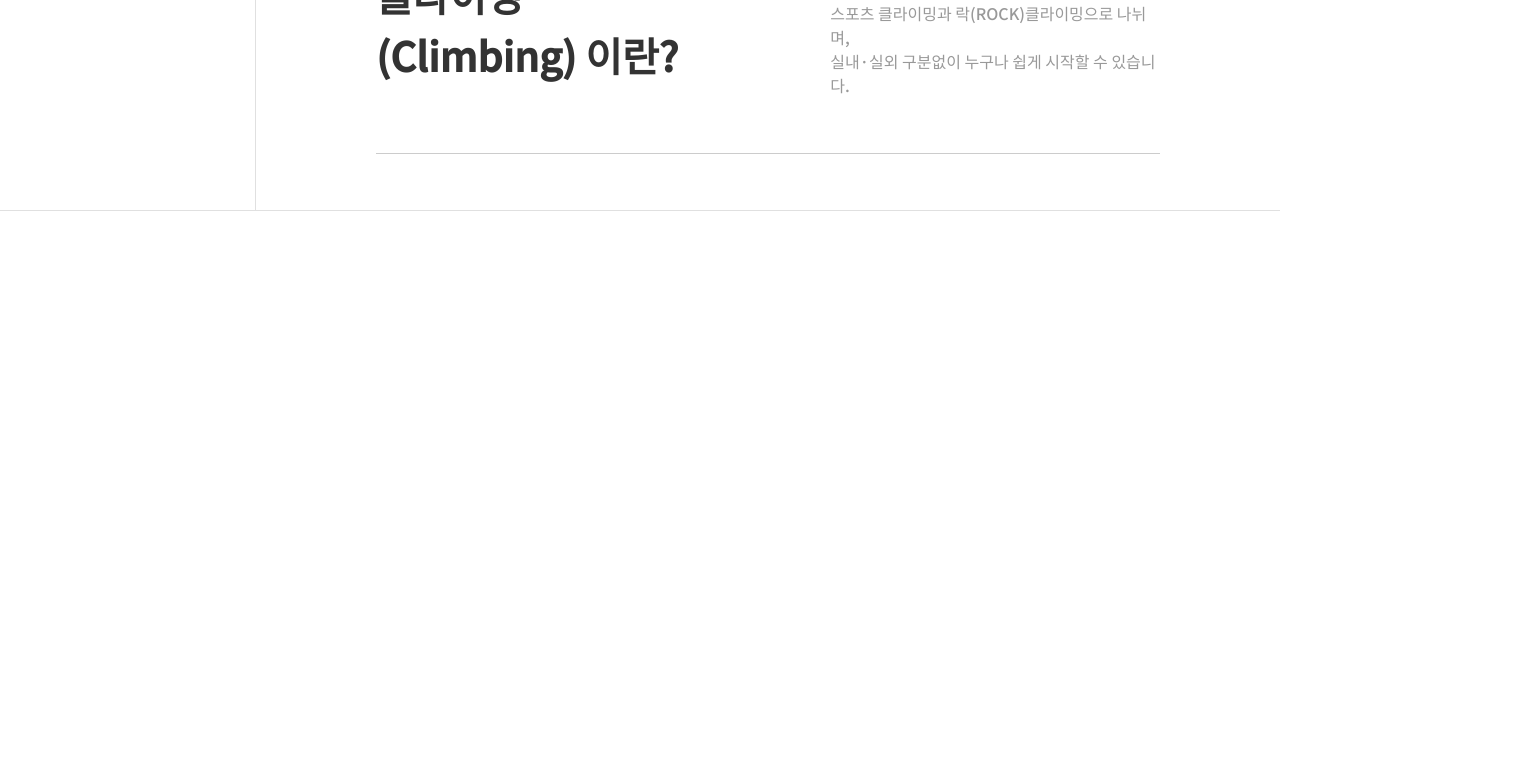
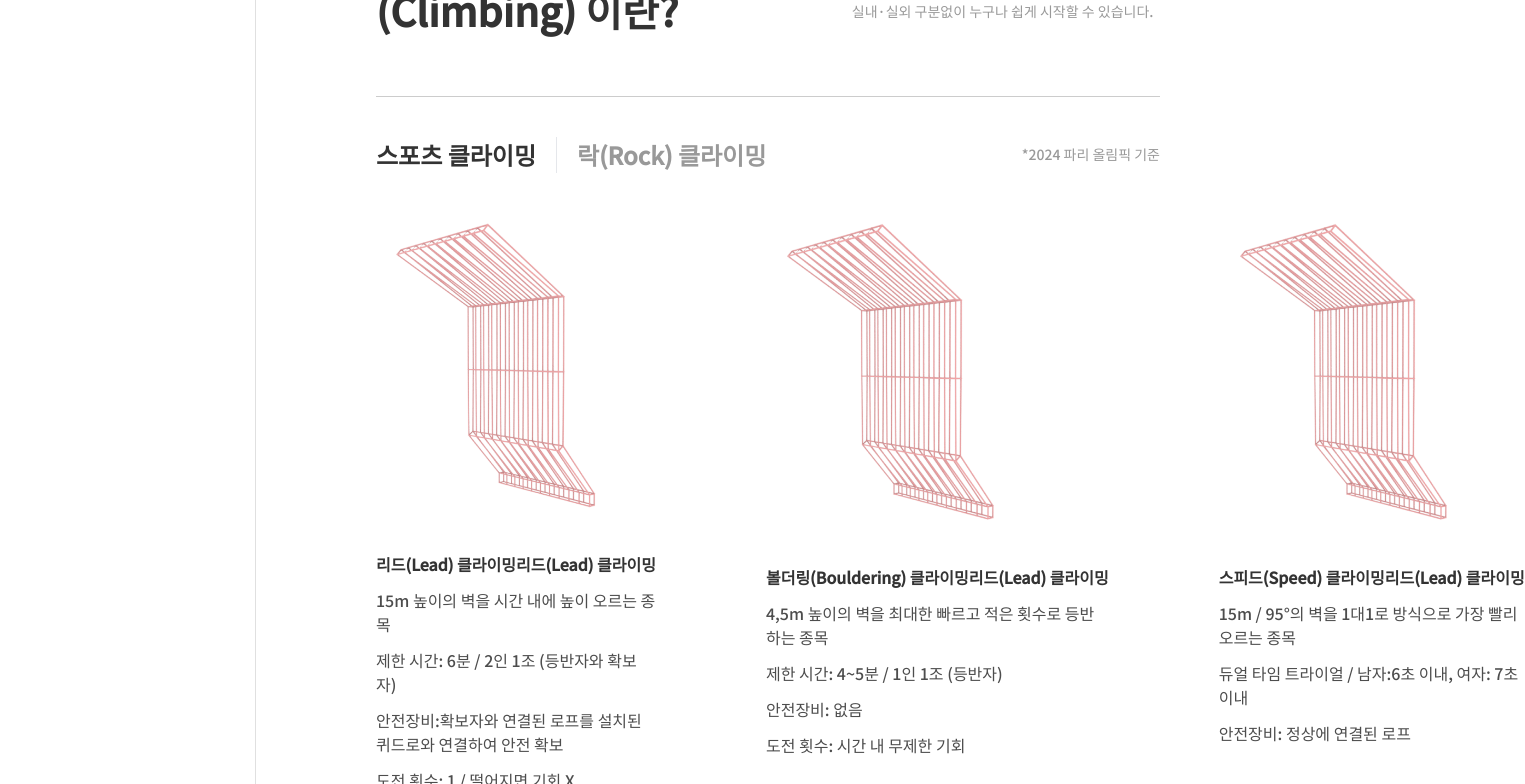
Before and after one commit to Choi-jae-min/Crux_, a Next.js app: page / in a window 1280 px wide. Shown: the part 1420-2204 px from the top of the page, 1525 px wide, since content can reach past the window. Before the commit the page ends 1671 px from the top, so only its background shows below. Built offline with nearby package versions, Linux system fonts and the light colour scheme.

Commit message:
feat : main Carousel

```diff
--- /dev/null
+++ b/src/app/component/ui/ClimbingCard.tsx
@@ -0,0 +1,24 @@
+import React, {FC} from 'react';
+import Image from "next/image";
+interface Props {
+    title : string
+    description : string[]
+}
+const ClimbingCard:FC<Props> = ({title, description}) => {
+    return (
+        <div className={'text-txt-02'}>
+            <Image
+                src="/articles/lead_grid.png"
+                width={291}
+                height={292}
+                alt={''}
+            />
+            <h2 className={'text-12 xl:text-16 text-nowrap font-bold text-txt-01 pb-1.5 pt-8'}>{title}리드(Lead) 클라이밍</h2>
+            {description.map((desc, index) => {
+                return <p className={'text-12 md:text-14 xl:text-16 py-1.5'} key={index}>{desc}</p>
+            })}
+        </div>
+    );
+};
+
+export default ClimbingCard;
--- a/src/app/component/ui/mainCarousel.tsx
+++ b/src/app/component/ui/mainCarousel.tsx
@@ -1,10 +1,26 @@
 'use client'
 import React from 'react';
+import ClimbingCard from "@/app/component/ui/ClimbingCard";
+import {climbingDescription} from "@/assets/climbingInfo";
 
 const MainCarousel = () => {
+    const [current, setCurrent] = React.useState(0);
+
     return (
         <div>
+            <div className={'flex justify-between items-center pt-10'}>
+                <span className={'flex font-bold text-24'}>
+                    <p onClick={() => {setCurrent(0)}} className={`cursor-pointer select-none border-r pr-5 ${current !== 0 ? 'text-txt-03' :''} transition-colors`}>스포츠 클라이밍</p>
+                    <p onClick={() => {setCurrent(1)}} className={`cursor-pointer select-none pl-5 ${current !== 1 ? 'text-txt-03' :''} transition-colors`}>락(Rock) 클라이밍</p>
+                </span>
+                <p className={'text-txt-03 text-14'}>*2024 파리 올림픽 기준</p>
+            </div>
+            <article className={'flex justify-between space-x-[110px] pt-10 text-txt-02'}>
+                {climbingDescription.map((value, index, array) => {
+                    return <ClimbingCard key={index} title={value.title} description={value.description}/>
 
+                })}
+            </article>
         </div>
     );
 };
--- a/src/app/page.tsx
+++ b/src/app/page.tsx
@@ -1,8 +1,8 @@
+import Image from "next/image";
+import React from "react";
 import Header from "@/app/component/ui/Header";
-import MainForm from "@/app/mainForm";
-import Image from "next/image";
 import SolutionButton from "@/app/component/buttons/solutionButton";
-import React from "react";
+import MainCarousel from "@/app/component/ui/mainCarousel";
 
 export default function Home() {
   return (
@@ -23,13 +23,13 @@ export default function Home() {
             </div>
         </div>
 
-        <div className="grid grid-cols-[2fr_4fr_4fr] mb-10 grid-rows-3 text-txt-01 border-b border-opacity-30 border-txt-03 mt-[100px]">
+        <div className="grid grid-cols-[2fr_4fr_4fr] mb-10 grid-rows-[1fr_4fr_4fr] text-txt-01 border-b border-opacity-30 border-txt-03 mt-[100px]">
             <div className="row-span-3 border-r border-opacity-30 border-txt-03 flex justify-center">
-                <span className={'flex flex-col text-nowrap text-txt-point font-bold'}>
+                <span className={'flex flex-col text-nowrap text-txt-point font-bold py-10'}>
                     <h2>Climbing Guide</h2>
                 </span>
             </div>
-            <div className="col-span-2 border-b border-opacity-30 border-txt-03 w-full py-10 px-[120px] font-extrabold text-18">
+            <div className="col-span-2 border-b border-opacity-30 border-txt-03 py-10 px-[120px] font-extrabold text-18">
                 <h3>클라이밍이란? / 소개, 종류</h3>
             </div>
             <div className="col-span-2 row-span-2 w-full py-14 px-[120px]">
@@ -39,7 +39,8 @@ export default function Home() {
                         스포츠 클라이밍과 락(ROCK)클라이밍으로 나뉘며, <br/>
                         실내·실외 구분없이 누구나 쉽게 시작할 수 있습니다.</p>
                 </span>
-            </div>
+                <MainCarousel/>
+             </div>
         </div>
     </main>
   );
--- /dev/null
+++ b/src/assets/climbingInfo.ts
@@ -0,0 +1,30 @@
+export const climbingDescription = [
+    {
+        title: '리드(Lead) 클라이밍',
+        description: [
+            '15m 높이의 벽을 시간 내에 높이 오르는 종목',
+            '제한 시간: 6분 / 2인 1조 (등반자와 확보자)',
+            '안전장비:확보자와 연결된 로프를 설치된 퀴드로와 \n' +
+            '연결하여 안전 확보',
+            '도전 횟수: 1 / 떨어지면 기회 X',
+        ]
+    },
+    {
+        title: '볼더링(Bouldering) 클라이밍',
+        description: [
+            '4,5m 높이의 벽을 최대한 빠르고 적은 횟수로 \n' +
+            '등반하는 종목',
+            '제한 시간: 4~5분 / 1인 1조 (등반자)',
+            '안전장비: 없음',
+            '도전 횟수: 시간 내 무제한 기회',
+        ]
+    },
+    {
+        title: '스피드(Speed) 클라이밍',
+        description: [
+            '15m / 95°의 벽을 1대1로 방식으로 가장 빨리 오르는 종목',
+            '듀얼 타임 트라이얼 / 남자:6초 이내, 여자: 7초 이내' ,
+            '안전장비: 정상에 연결된 로프'
+        ]
+    }
+]
--- /dev/null
+++ b/src/store/climbingInfoStore.ts
@@ -0,0 +1 @@
+export const climbingInfoStore
--- a/tailwind.config.ts
+++ b/tailwind.config.ts
@@ -12,6 +12,7 @@ export default {
       },
       fontSize : {
         12 : '12px',
+        14 : '14px',
         16 : '16px',
         18 : '18px',
         24 : '24px',
```
Also changed, not shown: public/articles/lead_grid.png (added).
